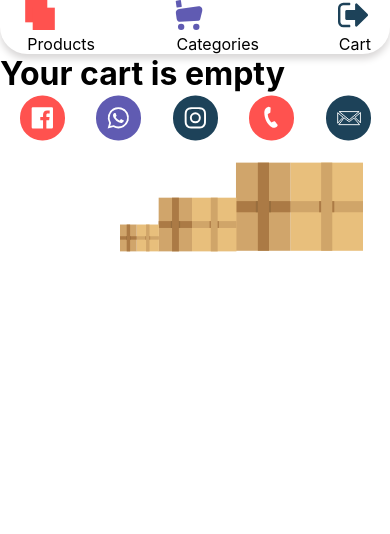
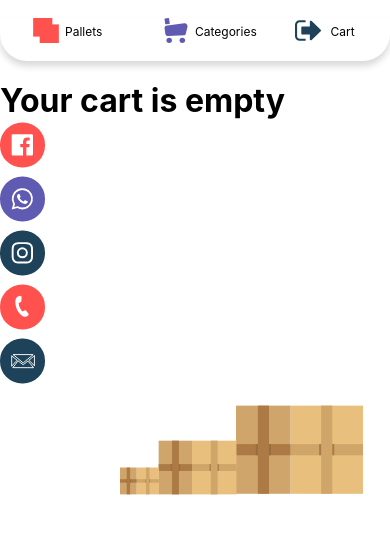
Before and after one commit to frankperez-github/elEncanto, a Next.js app: page /Cart in a window 390 px wide. Shown: the top 534 px of the page. Built offline with nearby package versions, Linux system fonts and the light colour scheme.

Commit message:
Optimized Nav Bar

```diff
--- a/components/Layout.jsx
+++ b/components/Layout.jsx
@@ -1,23 +1,22 @@
 import Link from 'next/link';
 import Image from 'next/image';
-
-import NavBar from './MobileVersion/NavBar'
+import { useContext } from 'react';
+import { CartContext } from '../context/CartContext';
 
 function Layout(props) {
 
-
+    const {cartItems}  = useContext(CartContext)
 
     return(
     <div className="Layout">
-        <NavBar/>
         <div className="nav_bar" >
             <div className="logo">
                 <Image className="logo_img" src="/logo.svg" alt="Logo" width="150%" height="150%" />
             </div>
 
             <div className="nav" >
-            <Link href="/" className="link_a">
-                <div className="link-div">
+                <Link href="/" className="link_a">
+                    <div className="link-div">
 
                         <div className="NavLink-div">
                             <div className="LinkImg">
@@ -29,10 +28,9 @@ function Layout(props) {
                             </div>
                         </div>
 
+                    </div>
+                </Link>
 
-
-                </div>
-                </Link>
                 <Link href="/Categories" className="link_a">
                 <div className="link-div" >
 
@@ -48,6 +46,7 @@ function Layout(props) {
 
                 </div>
                 </Link>
+
                 <Link href="/Cart">
                 <div className="link-div">
 
@@ -56,8 +55,8 @@ function Layout(props) {
                                 <Image src="/link_contact.svg" width="40%" height="40%"/>
                             </div>
 
-                            <div className="LinkName">
-                            Cart
+                            <div className="link_name">
+                                Cart {cartItems.length>0 && `(${cartItems.length})`}
                             </div>
                         </div>
 
--- a/styles/Desk.css
+++ b/styles/Desk.css
@@ -280,7 +280,6 @@ select:focus{
     padding: 1% 1.5%;
     width: 30%;
     margin-left: 3%;
-
 }
 .CardProducts p{
     text-align: center !important;
@@ -1123,6 +1122,9 @@ select{
         display: none;
     }
     .nav_bar{
+        display: block;
+    }
+    .logo{
         display: none;
     }
     .X_Bar{
@@ -1166,6 +1168,9 @@ select{
     }
     .Footer_mob{
         display: block;
+    }
+    .nav{
+        display: flex !important;
     }
 
     /*Adjusting Desk to Mobile Version*/
@@ -1305,4 +1310,24 @@ select{
         width: 95%;
         margin-left: 2.5%;
     }
+    .nav{
+        width: 100%;
+        align-items: center;
+        padding: 4% 0;
+        padding-top: 0%;
+        background-color: white;
+        box-shadow: 0px 5px 7px   rgb(218, 216, 216);
+        border-bottom-left-radius: 1.7rem;
+        border-bottom-right-radius: 1.7rem;
+        font-size: 12px;
+    }
+    .link-div{
+        width: 21%;
+    }
+    .LinkImg{
+        margin-right: 10%;
+    }
+    .NavLink-div{
+        justify-content: space-around;
+    }
 }
--- a/styles/Mobile.css
+++ b/styles/Mobile.css
@@ -163,36 +163,6 @@ span{
 .boxes_mob_img{
     padding-right: 10% !important;
 }
-.Networks{
-    display: flex;
-    justify-content: space-between;
-    margin: 0 5%;
-    margin-left: 5%;
-}
-.navbar_mob{
-    display: flex;
-    align-items: center;
-    justify-content: space-between;
-    padding-left: 6.5%;
-    background-color: white;
-    box-shadow: 0px 5px 7px   rgb(218, 216, 216);
-    border-bottom-left-radius: 1.7rem;
-    border-bottom-right-radius: 1.7rem;
-}
-.link_nav_mob{
-    display: flex;
-    justify-content: space-around;
-    align-items: center;
-    padding: 20% 0;
-    margin-right: 5%;
-    color: black;
-}
-.Link-div{
-    margin-right: 5.5%;
-}
-.link_name{
-    margin-left: 3%;
-}
 /******end of Layout******/
 
 
```
